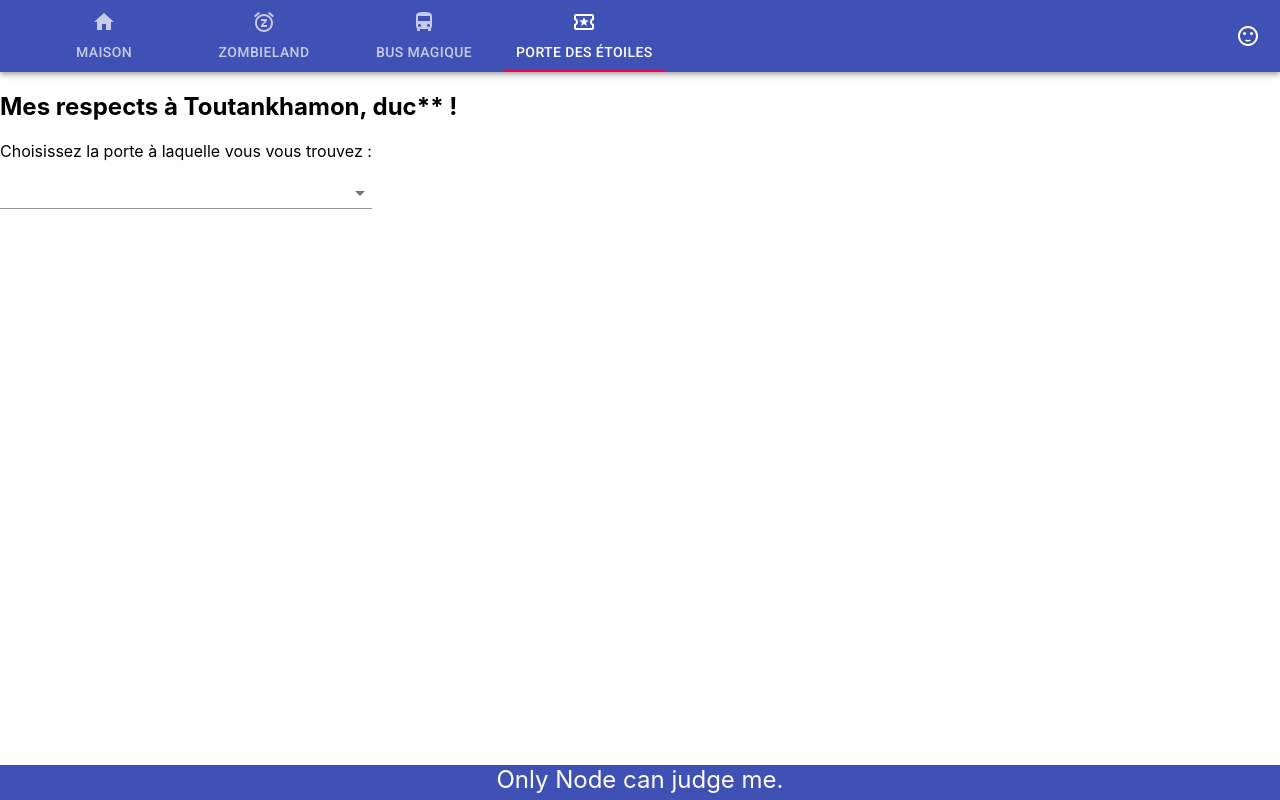
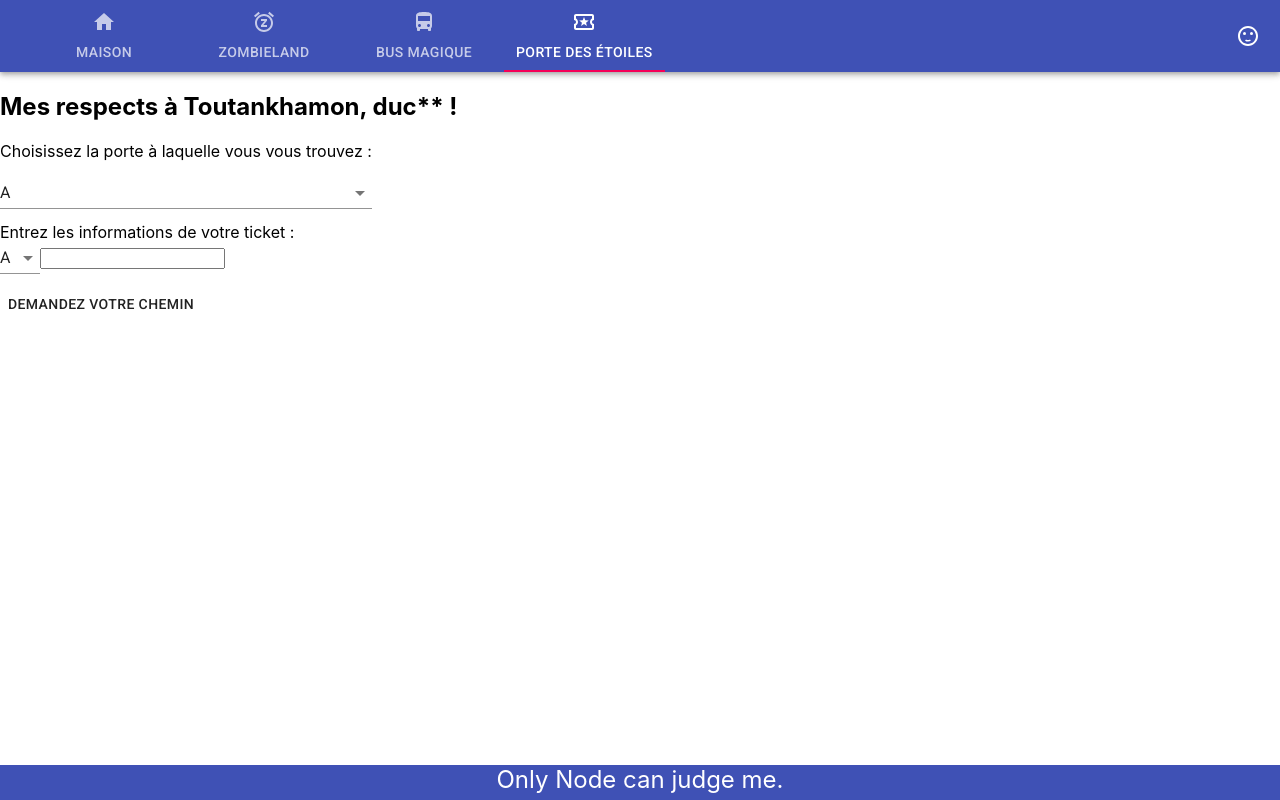
Before and after one commit to MacLikorne/front-full, a React (Create React App) app: page /stargate in a window 1280 px wide. Built offline with nearby package versions, Linux system fonts and the light colour scheme.

Commit message:
ending stargate

```diff
--- a/src/modules/stargate/components/GateSelector.jsx
+++ b/src/modules/stargate/components/GateSelector.jsx
@@ -1,14 +1,12 @@
 import { FormControl, MenuItem, Select } from '@material-ui/core'
-import { Fragment } from 'react'
 
 export const GateSelector = props => {
-    let gates = ['A', 'B', 'C', 'D']
 
     return (
         <FormControl >
             <label >Choisissez la porte à laquelle vous vous trouvez :</label>
             <Select value={props.gate} onChange={(e) => props.select(e.target.value)}>
-                {gates.map(gate => <MenuItem value={gate} key={gate}>{gate}</MenuItem>)}
+                {props.gates.map(gate => <MenuItem value={gate} key={gate}>{gate}</MenuItem>)}
             </Select>
         </FormControl>
     )
--- a/src/modules/stargate/components/TicketInput.jsx
+++ b/src/modules/stargate/components/TicketInput.jsx
@@ -0,0 +1,16 @@
+import { FormControl, MenuItem, Select } from '@material-ui/core'
+
+export const TicketInput = props => {
+    return (
+        <FormControl >
+            <label >Entrez les informations de votre ticket :</label>
+            <div>
+                <Select value={props.ticket} onChange={(e) => props.select(e.target.value)}>
+                    {props.gates.map(gate => <MenuItem value={gate} key={gate}>{gate}</MenuItem>)}
+                </Select>
+                <input />
+            </div>
+
+        </FormControl>
+    )
+}
--- a/src/modules/stargate/layouts/gate/Gate.jsx
+++ b/src/modules/stargate/layouts/gate/Gate.jsx
@@ -1,10 +1,33 @@
-import { useState } from 'react'
+import { Button } from '@material-ui/core'
+import { Fragment, useState } from 'react'
 import { GateSelector } from '../../components/GateSelector'
+import { TicketInput } from '../../components/TicketInput'
+import StargateService from '../../services/stargate.service'
+import { StargateDto } from '../../models/stargate.dto'
+import './gate.css'
 
 export const Gate = props => {
-    const [gate, setGate] = useState("")
+    const [gate, setGate] = useState('A')
+    const [ticket, setTicket] = useState('A')
+    let gates = ['A', 'B', 'C', 'D']
+    const [way, setWay] = useState("")
+
+    const wayToGo = () => {
+        StargateService.getDirection(new StargateDto({ gate, ticket })).then(resp => setWay(resp))
+    }
 
     return (
-        <GateSelector gate={gate} select={setGate} />
+        <Fragment>
+            <div id='gate' className='input'>
+                <GateSelector gates={gates} gate={gate} select={setGate} />
+            </div>
+            <div id='ticket' className='input'>
+                <TicketInput gates={gates} ticket={ticket} select={setTicket} />
+            </div>
+            <Button id='way-button' onClick={wayToGo}>Demandez votre chemin</Button>
+            <div>
+                <label>{way}</label>
+            </div>
+        </Fragment>
     )
 }
--- /dev/null
+++ b/src/modules/stargate/layouts/gate/gate.css
@@ -0,0 +1,3 @@
+.input{
+    margin-bottom: 1%;
+}
```
